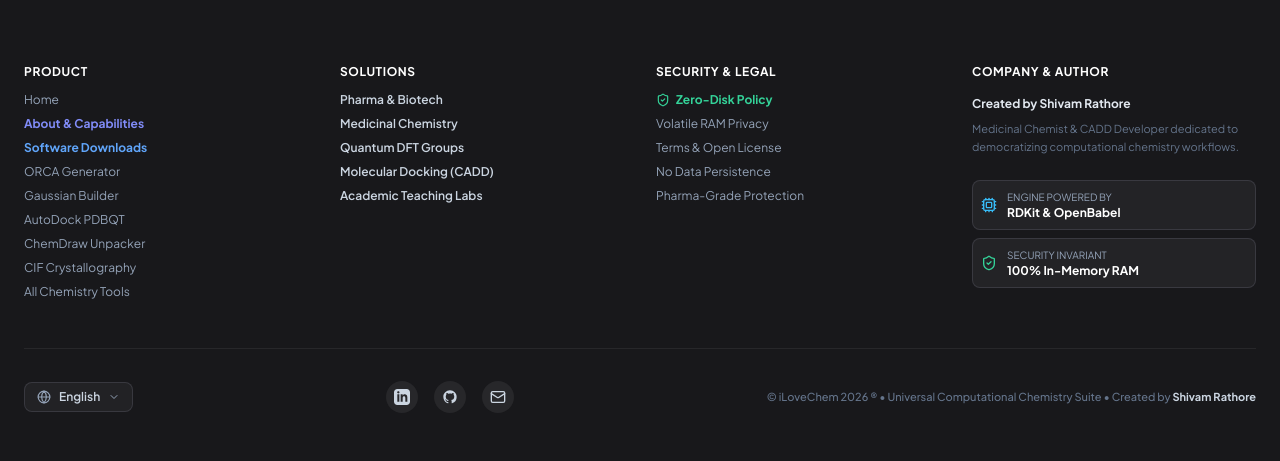
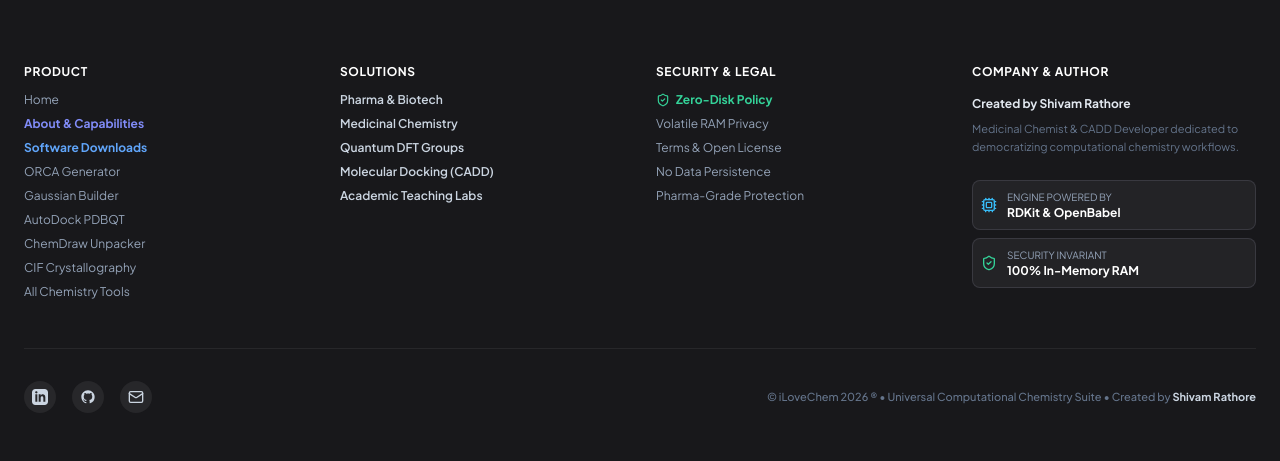
Before and after one commit to shivamrathore12336-dev/ilovechem, a Django app: page / in a window 1280 px wide. Shown: the part 2283-2744 px from the top of the page. Run offline with Django 5.2, Linux system fonts and the light colour scheme; some libraries are stand-ins or nearby versions.

Commit message:
fix(ui): remove dummy unclickable language selector from footer in studio and downloads

```diff
--- a/calculator/templates/calculator/downloads.html
+++ b/calculator/templates/calculator/downloads.html
@@ -592,12 +592,6 @@
             <!-- Bottom Divider Bar -->
             <div class="pt-8 border-t border-zinc-800 flex flex-col sm:flex-row items-center justify-between gap-4">
 
-                <!-- Language Selector -->
-                <div class="flex items-center gap-2 px-3 py-1.5 rounded-lg bg-zinc-800/70 border border-zinc-700/80 text-slate-300 font-semibold text-xs">
-                    <i data-lucide="globe" class="w-3.5 h-3.5 text-slate-400"></i>
-                    <span>English</span>
-                    <i data-lucide="chevron-down" class="w-3 h-3 text-slate-400"></i>
-                </div>
 
                 <!-- Social Icons / Links -->
                 <div class="flex items-center space-x-4">
--- a/calculator/templates/calculator/studio.html
+++ b/calculator/templates/calculator/studio.html
@@ -1136,12 +1136,6 @@
             <!-- Bottom Divider Bar (Exact Image 2 Layout) -->
             <div class="pt-8 border-t border-zinc-800 flex flex-col sm:flex-row items-center justify-between gap-4">
 
-                <!-- Language Selector -->
-                <div class="flex items-center gap-2 px-3 py-1.5 rounded-lg bg-zinc-800/70 border border-zinc-700/80 text-slate-300 font-semibold text-xs">
-                    <i data-lucide="globe" class="w-3.5 h-3.5 text-slate-400"></i>
-                    <span>English</span>
-                    <i data-lucide="chevron-down" class="w-3 h-3 text-slate-400"></i>
-                </div>
 
                 <!-- Social Icons / Links -->
                 <div class="flex items-center space-x-4">
```
